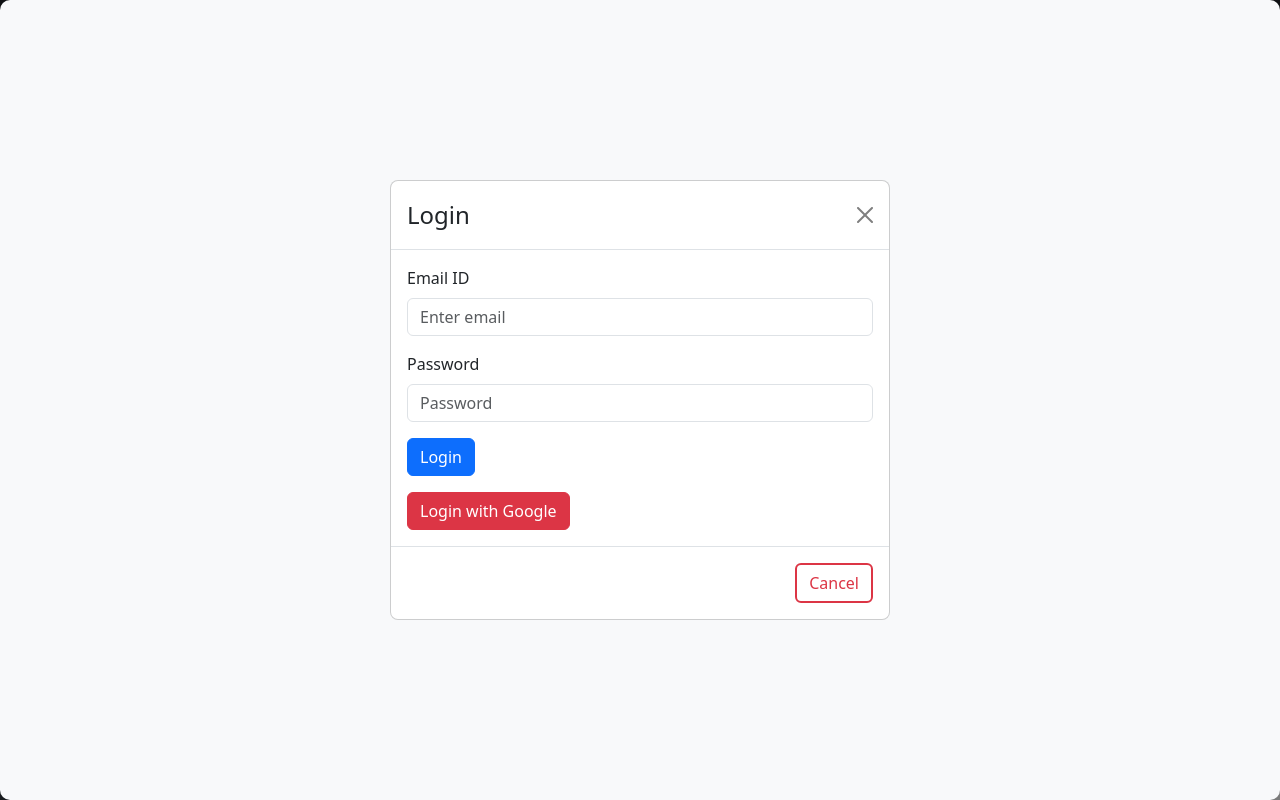
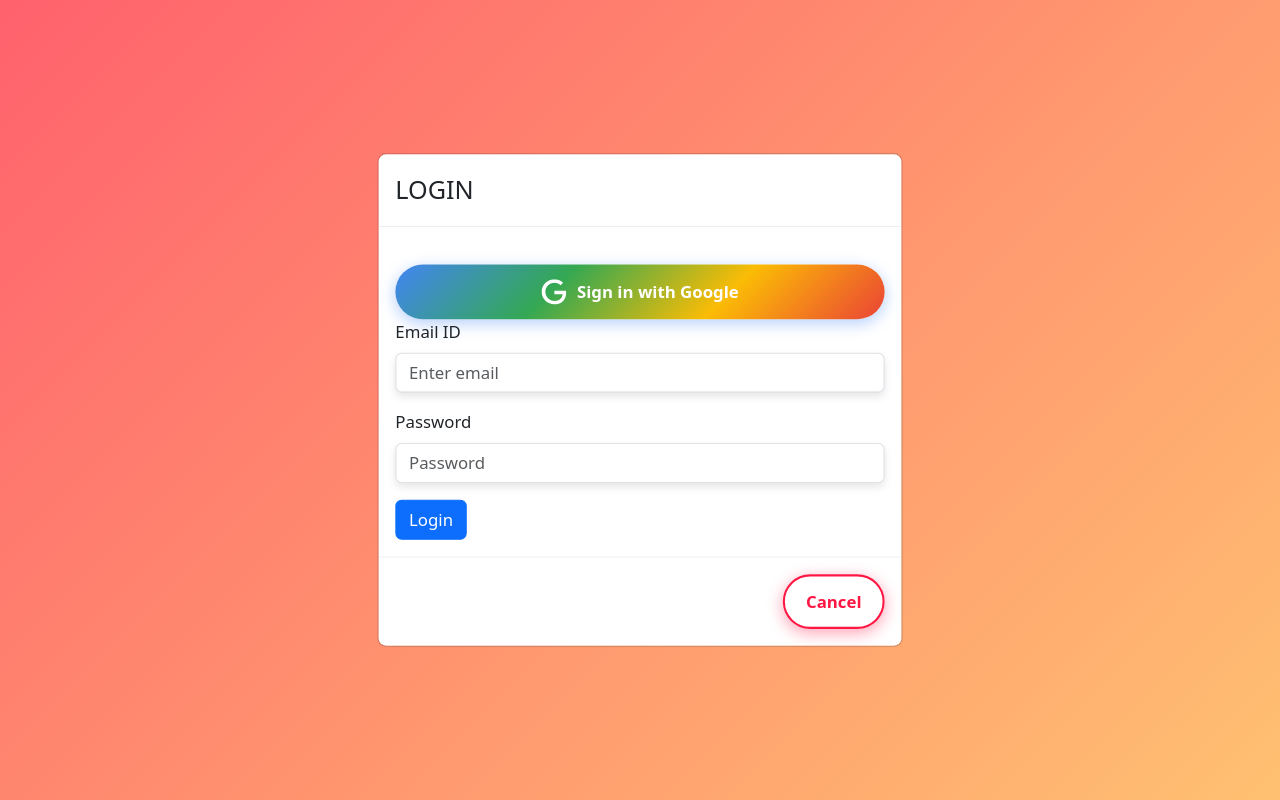
Before and after one commit to ltn23/Gtech, a React (Create React App) app in the folder finalweb/: page /login in a window 1280 px wide. Built offline with nearby package versions, Linux system fonts and the light colour scheme.

Commit message:
update login, register layout

```diff
--- a/finalweb/package.json
+++ b/finalweb/package.json
@@ -14,6 +14,7 @@
     "react": "^18.3.1",
     "react-bootstrap": "^2.10.5",
     "react-dom": "^18.3.1",
+    "react-icons": "^5.3.0",
     "react-router-dom": "^6.26.2",
     "react-scripts": "5.0.1",
     "web-vitals": "^2.1.4"
--- a/finalweb/src/components/frontend/Auth/Login.css
+++ b/finalweb/src/components/frontend/Auth/Login.css
@@ -1,61 +1,136 @@
+/* Thiết kế lại modal với nền gradient nổi bật */
 .login-modal {
-    background-color: #f8f9fa; /* Màu nền cho modal */
-    border-radius: 10px; /* Bo góc cho modal */
-    box-shadow: 0 4px 20px rgba(0, 0, 0, 0.1); /* Đổ bóng cho modal */
+    width: 400px; /* Chiều rộng modal */
+    height: auto; /* Chiều cao tùy theo nội dung */
+    background: linear-gradient(135deg, #ff5f6d, #ffc371); /* Gradient nổi bật từ đỏ cam sang vàng */
+    border-radius: 20px; /* Bo góc mềm mại hơn */
+    box-shadow: 0 20px 40px rgba(0, 0, 0, 0.2), 0 8px 20px rgba(0, 0, 0, 0.1); /* Đổ bóng kết hợp để tạo hiệu ứng mềm mại */
+    padding: 40px; /* Tạo khoảng cách bên trong modal */
+    border: none; /* Loại bỏ viền ngoài */
+    position: relative; /* Để điều chỉnh vị trí của nút đóng */
+    transition: transform 0.3s ease, box-shadow 0.3s ease; /* Hiệu ứng động khi modal xuất hiện */
 }
 
+/* Hiệu ứng khi modal xuất hiện */
+.login-modal.show {
+    transform: scale(1.05); /* Modal phóng to nhẹ để tạo cảm giác nổi bật */
+}
+
+
+
+
+/* Đặt lại nút đóng để phù hợp với modal */
+.login-modal .modal-header .btn-close {
+    position: absolute;
+    top: 20px;
+    right: 20px;
+    background: none;
+    border: none;
+    font-size: 24px;
+    color: #fff; /* Màu trắng để dễ nhìn */
+    cursor: pointer;
+}
+
+/* Thiết kế lại input field */
 .input-field {
-    border-radius: 5px; /* Bo góc cho input */
-    transition: border 0.3s, background-color 0.3s; /* Gom transition vào một dòng */
-    background-color: #fff; /* Màu nền mặc định */
+    border-radius: 20px; /* Bo góc lớn cho input */
+    border: 2px solid #feb47b; /* Viền gradient cam vàng */
+    padding: 15px; /* Tăng khoảng cách bên trong input */
+    font-size: 16px; /* Kích thước chữ hợp lý */
+    transition: all 0.3s ease; /* Gom các hiệu ứng chuyển đổi */
+    background-color: #ffffff; /* Màu nền trắng */
+    box-shadow: 0 0 10px rgba(255, 182, 193, 0.2); /* Đổ bóng mềm mại xung quanh */
 }
 
 .input-field:focus {
-    border-color: #007bff; /* Màu border khi input được focus */
-    box-shadow: 0 0 5px rgba(0, 123, 255, 0.5); /* Hiệu ứng đổ bóng khi focus */
-    background-color: #e9ecef;
+    border-color: #ff7e5f; /* Màu viền khi focus */
+    box-shadow: 0 0 20px rgba(255, 126, 95, 0.5); /* Hiệu ứng đổ bóng sáng mạnh hơn khi focus */
 }
 
+/* Thiết kế lại nút đăng nhập */
 .primary {
-    background-color: #007bff; /* Màu nền cho nút đăng nhập */
-    border: none; /* Xóa border mặc định */
+    background: linear-gradient(to right, #6a11cb, #2575fc); /* Màu gradient tím sang xanh lam */
+    border: none;
+    padding: 14px 25px;
+    font-size: 16px;
+    font-weight: bold;
+    color: white;
+    border-radius: 50px; /* Bo góc tròn để tạo cảm giác hiện đại */
+    transition: all 0.3s ease-in-out; /* Hiệu ứng chuyển tiếp toàn diện */
+    cursor: pointer;
+    width: 100%;
+    text-transform: uppercase; /* Chữ in hoa cho nút đăng nhập */
+    box-shadow: 0 4px 15px rgba(106, 17, 203, 0.4); /* Hiệu ứng đổ bóng phát sáng nhẹ */
 }
 
 .primary:hover {
-    background-color: #0056b3; /* Màu nền khi hover */
+    background: linear-gradient(to right, #2575fc, #6a11cb); /* Đảo ngược màu gradient khi hover */
+    box-shadow: 0 6px 20px rgba(37, 117, 252, 0.6); /* Đổ bóng mạnh hơn để tạo sự nổi bật */
+    transform: scale(1.05); /* Phóng to nhẹ khi hover */
 }
 
-button {
-    transition: background-color 0.3s; /* Hiệu ứng chuyển tiếp cho nút */
-    background-color: #dc3545;
+/* Thiết kế lại nút Google login */
+.google-login-button {
+    display: flex;
+    align-items: center;
+    justify-content: center;
+    background: linear-gradient(135deg, #4285f4, #34a853, #fbbc05, #ea4335); /* Gradient 4 màu đặc trưng của Google */
     color: white;
+    padding: 14px 20px;
+    font-size: 16px;
+    font-weight: bold;
+    border: none;
+    border-radius: 50px; /* Bo góc tròn */
+    cursor: pointer;
+    transition: all 0.3s ease-in-out;
+    width: 100%;
+    margin-top: 20px;
+    box-shadow: 0 4px 15px rgba(66, 133, 244, 0.4); /* Đổ bóng phát sáng */
 }
 
-button:hover {
-    transform: translateY(-2px); /* Đẩy nút lên khi hover */
+.google-login-button:hover {
+    transform: translateY(-5px) rotate(-1deg); /* Đẩy lên và xoay nhẹ khi hover */
+    box-shadow: 0 6px 20px rgba(66, 133, 244, 0.6); /* Tăng đổ bóng khi hover */
 }
 
-button:active {
-    transform: translateY(0); /* Trở về vị trí ban đầu khi nhấn */
+.google-icon {
+    width: 24px;
+    height: 24px;
+    margin-right: 10px;
 }
 
+/* Thiết kế lại nút hủy */
 button.outline-danger {
-    color: #dc3545;
-    border: 2px solid #dc3545; /* Màu viền cho nút */
+    color: #ff1744;
+    border: 2px solid #ff1744; /* Màu viền đỏ nổi bật */
+    padding: 12px 20px;
+    font-size: 16px;
+    font-weight: bold;
+    border-radius: 50px; /* Bo góc tròn */
+    transition: all 0.3s ease-in-out;
+    cursor: pointer;
+    background: none;
+    box-shadow: 0 4px 15px rgba(255, 23, 68, 0.4); /* Đổ bóng phát sáng nhẹ */
 }
 
 button.outline-danger:hover {
-    background-color: #dc3545; /* Màu nền khi hover */
+    background-color: #ff1744;
     color: white;
+    box-shadow: 0 6px 20px rgba(255, 23, 68, 0.6); /* Đổ bóng khi hover */
 }
 
 /* Hiệu ứng cho modal */
-.modal.show {
-    opacity: 1; /* Hiển thị modal */
-    transform: translateY(0); /* Trở về vị trí ban đầu */
+.modal.fade .modal-dialog {
+    transform: translate(0, -30px) rotate(-3deg);
+    transition: transform 0.5s ease-out, opacity 0.5s ease-out; /* Hiệu ứng xuất hiện với xoay và dịch chuyển */
 }
 
-.modal.fade .modal-dialog {
-    transform: translate(0, -30px);
-    transition: transform 0.3s ease-out, opacity 0.3s ease-out;
+/* Thiết kế Typography cho Tiêu đề */
+.modal-title {
+    font-weight: 700;
+    font-size: 26px;
+    color: #ffffff; /* Màu trắng để nổi bật trên nền gradient */
+    text-align: center; /* Căn giữa tiêu đề */
+    text-transform: uppercase; /* Chữ in hoa toàn bộ */
+    margin-bottom: 20px;
 }
--- a/finalweb/src/components/frontend/Auth/Login.js
+++ b/finalweb/src/components/frontend/Auth/Login.js
@@ -3,7 +3,8 @@ import Navbar from "../../../layouts/frontend/Navbar";
 import { useLocation } from "react-router-dom";
 import { Modal, Button, Form, Alert } from "react-bootstrap";
 import axios from "axios";
-import './Login.css';
+import "./Login.css";
+import { SiGoogle } from "react-icons/si";
 
 function Login() {
   const location = useLocation();
@@ -19,9 +20,9 @@ function Login() {
     }
 
     const queryParams = new URLSearchParams(location.search);
-  const token = queryParams.get('token');
-  const role = queryParams.get('role');
-  const error = queryParams.get('error');
+    const token = queryParams.get("token");
+    const role = queryParams.get("role");
+    const error = queryParams.get("error");
 
     if (error) {
       setErrorMessage(error);
@@ -39,8 +40,6 @@ function Login() {
   }, [location]);
 
   const handleClose = () => setShow(false);
-
-
 
   const handleLogin = async (e) => {
     e.preventDefault();
@@ -86,6 +85,15 @@ function Login() {
       </Modal.Header>
       <Modal.Body>
         <Form onSubmit={handleLogin}>
+        <div className="mt-3">
+            <button
+              type="button"
+              className="google-login-button"
+              onClick={handleGoogleLogin}
+            >
+              <SiGoogle className="google-icon" /> Sign in with Google
+            </button>
+          </div>
           {errorMessage && <Alert variant="danger">{errorMessage}</Alert>}
           <Form.Group className="mb-3" controlId="formBasicEmail">
             <Form.Label>Email ID</Form.Label>
@@ -112,15 +120,15 @@ function Login() {
           <Button variant="primary" type="submit">
             Login
           </Button>
-           <div className="mt-3">
-          <Button variant="danger" onClick={handleGoogleLogin}>
-            Login with Google
-          </Button>
-        </div>
+
         </Form>
       </Modal.Body>
       <Modal.Footer>
-        <Button variant="outline-danger" onClick={handleClose} className="outline-danger">
+        <Button
+          variant="outline-danger"
+          onClick={handleClose}
+          className="outline-danger"
+        >
           Cancel
         </Button>
       </Modal.Footer>
--- /dev/null
+++ b/finalweb/src/components/frontend/Auth/Register.css
@@ -0,0 +1,86 @@
+/* Thiết kế modal đăng ký với nền gradient */
+.register-modal {
+    width: 450px; /* Chiều rộng modal */
+    height: auto; /* Chiều cao tùy theo nội dung */
+    background: linear-gradient(145deg, #6a11cb, #2575fc); /* Gradient từ tím sang xanh */
+    border-radius: 20px; /* Bo góc mềm mại */
+    box-shadow: 0 20px 40px rgba(0, 0, 0, 0.2), 0 8px 20px rgba(0, 0, 0, 0.1); /* Đổ bóng kết hợp */
+    padding: 40px; /* Tạo khoảng cách bên trong modal */
+    border: none; /* Loại bỏ viền ngoài */
+    position: relative; /* Để điều chỉnh vị trí của nút đóng */
+    transition: transform 0.3s ease, box-shadow 0.3s ease; /* Hiệu ứng động khi modal xuất hiện */
+}
+
+/* Hiệu ứng khi modal xuất hiện */
+.register-modal.show {
+    transform: scale(1.05); /* Modal phóng to nhẹ để tạo cảm giác nổi bật */
+}
+
+/* Thiết kế lại input field */
+.input-field {
+    border-radius: 10px; /* Bo góc mềm mại cho input */
+    border: 2px solid #dfe1e5; /* Viền mỏng nhẹ nhàng */
+    padding: 14px; /* Tăng khoảng cách bên trong input */
+    font-size: 16px; /* Kích thước chữ hợp lý */
+    transition: all 0.3s ease; /* Gom các hiệu ứng chuyển đổi */
+    background-color: #ffffff; /* Màu nền trắng cho input */
+    box-shadow: 0 4px 8px rgba(0, 0, 0, 0.1); /* Đổ bóng mềm mại xung quanh */
+    margin-bottom: 15px; /* Khoảng cách giữa các input */
+}
+
+.input-field:focus {
+    border-color: #2575fc; /* Màu viền khi focus */
+    box-shadow: 0 0 15px rgba(37, 117, 252, 0.4); /* Hiệu ứng đổ bóng sáng mạnh hơn khi focus */
+}
+
+/* Thiết kế lại nút đăng ký */
+.primary-register {
+    background-color: #ff8c00; /* Màu cam nổi bật */
+    border: none;
+    padding: 14px 25px; /* Tăng kích thước padding cho nút */
+    font-size: 16px; /* Tăng kích thước chữ */
+    font-weight: bold; /* Đậm chữ */
+    color: white; /* Màu chữ trắng */
+    border-radius: 50px; /* Bo góc tròn */
+    transition: all 0.3s ease-in-out; /* Hiệu ứng chuyển đổi toàn diện */
+    cursor: pointer;
+    width: 100%;
+    text-transform: uppercase; /* Chữ in hoa để nổi bật */
+    box-shadow: 0 4px 15px rgba(255, 140, 0, 0.4); /* Hiệu ứng đổ bóng phát sáng */
+}
+
+.primary-register:hover {
+    background-color: #e67e22; /* Màu nền khi hover */
+    box-shadow: 0 6px 20px rgba(230, 126, 34, 0.6); /* Đổ bóng khi hover */
+    transform: scale(1.05); /* Phóng to nhẹ khi hover */
+}
+
+/* Thiết kế lại nút hủy */
+.cancel-button {
+    color: #ff3b30;
+    border: 2px solid #ff3b30;
+    padding: 12px 20px;
+    font-size: 16px;
+    font-weight: bold;
+    border-radius: 50px; /* Bo góc tròn */
+    transition: all 0.3s ease-in-out; /* Hiệu ứng chuyển tiếp cho màu sắc và bóng */
+    background: none;
+    cursor: pointer;
+    box-shadow: 0 4px 15px rgba(255, 59, 48, 0.4); /* Đổ bóng phát sáng nhẹ */
+}
+
+.cancel-button:hover {
+    background-color: #ff3b30; /* Màu nền khi hover */
+    color: white;
+    box-shadow: 0 6px 20px rgba(255, 59, 48, 0.6); /* Đổ bóng khi hover */
+}
+
+/* Thiết kế Typography cho Tiêu đề */
+.register-title {
+    font-weight: 700;
+    font-size: 28px; /* Tăng kích thước chữ cho tiêu đề */
+    color: black; /* Màu trắng để nổi bật trên nền gradient */
+    text-align: center; /* Căn giữa tiêu đề */
+    text-transform: uppercase; /* Chữ in hoa để tạo sự chú ý */
+    margin-bottom: 20px;
+}
```
Also changed, not shown: finalweb/src/components/frontend/Auth/Register.js (+7 -2 lines), 2 other files (tests, documents, lock files or other folders). Lines whose indentation alone changed are shown as unchanged.
